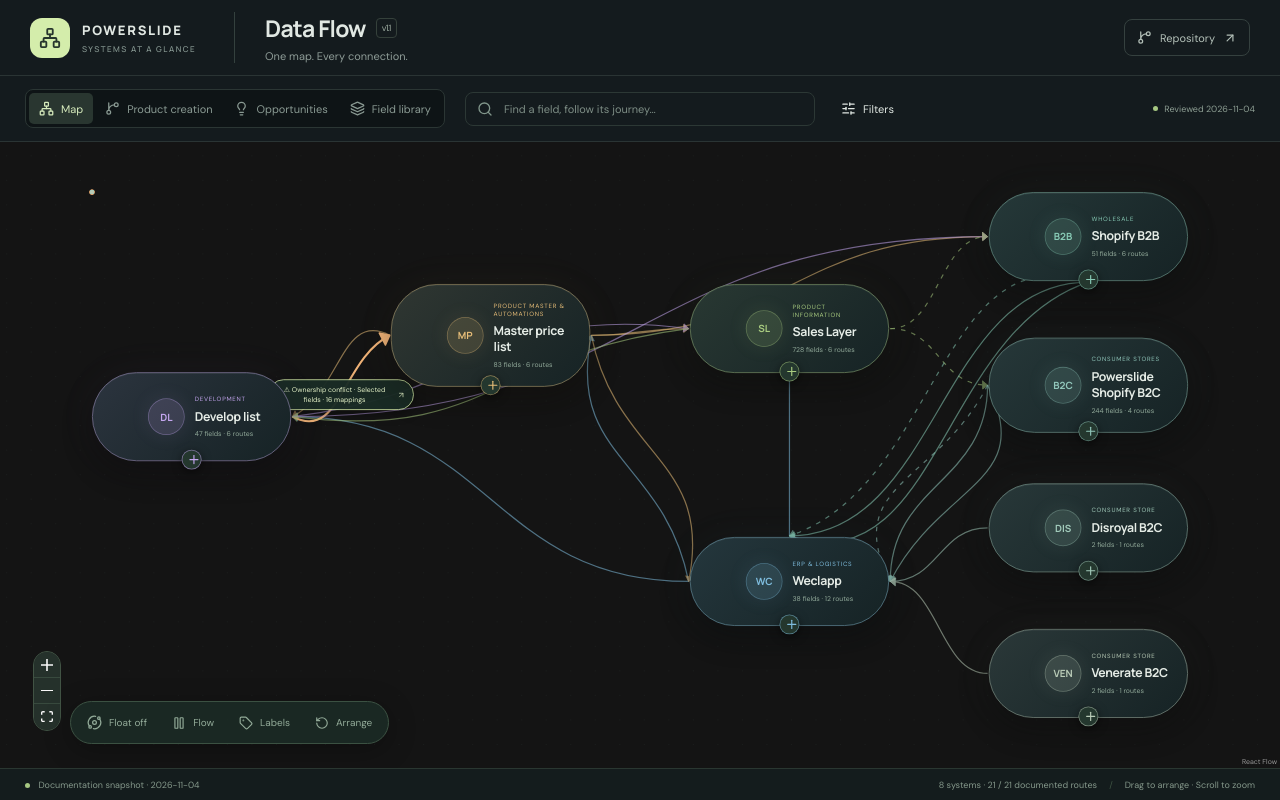
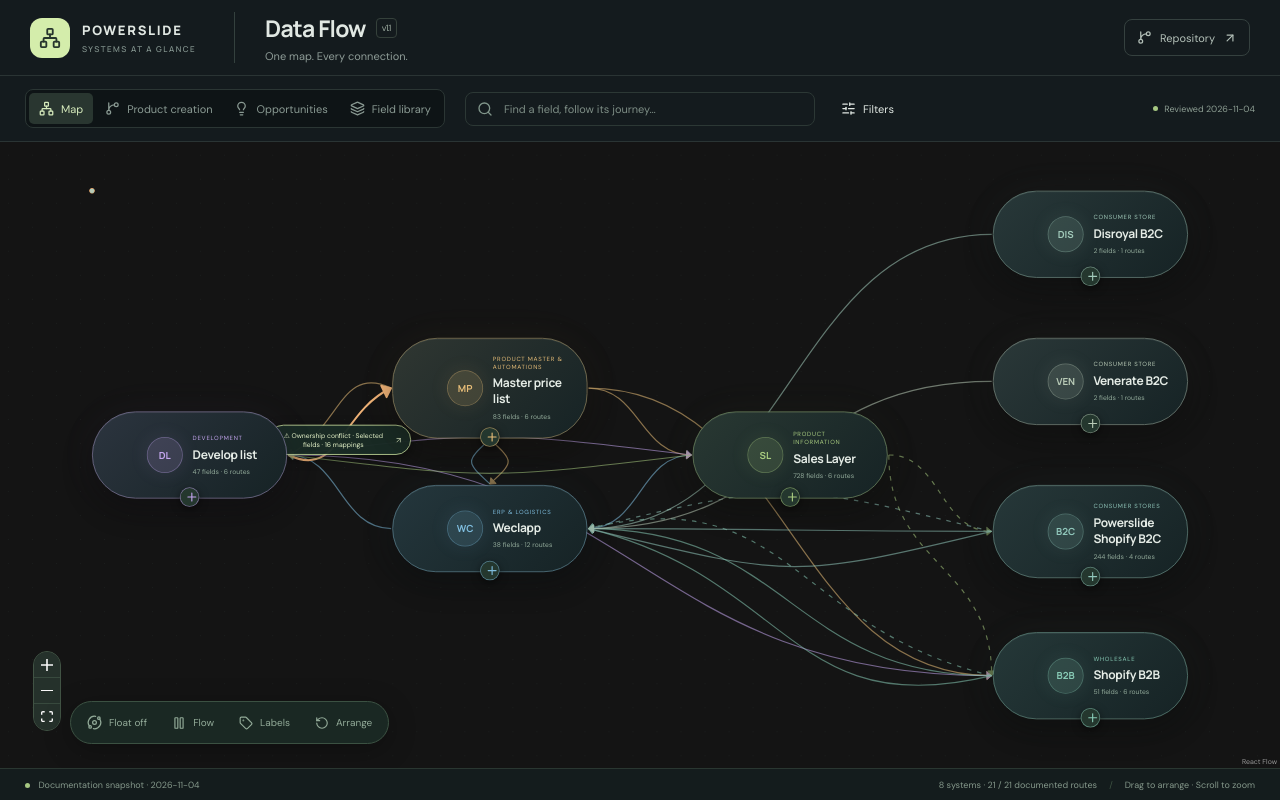
Before and after one commit to Powerslide-GmbH/data-flow, a React (Vite) app: page / in a window 1280 px wide. Built offline with nearby package versions, Linux system fonts and the light colour scheme.

Commit message:
Calculate adaptive system layout from stages and connections

```diff
--- a/src/Canvas.tsx
+++ b/src/Canvas.tsx
@@ -4,7 +4,7 @@ import {Plus,Minus,ArrowUpRight,Orbit,Move,Pause,Play,RotateCcw,Crown,ArrowLeft,
 import type {MapData,Field,Flow,System} from './types';
 import {traceField} from './graph.mjs';
 import {separate} from './physics.mjs';
-import {systemNodes,initialPositions,connectionSides} from './layout.mjs';
+import {systemNodes,connectionSides} from './layout.mjs';
 type Selection={system?:string;group?:string;field?:string;flow?:string};
 type Ctx={choose:(s:Selection)=>void;expand:(id:string)=>void;expanded:string[]};
 const Context=createContext<Ctx>({choose:()=>{},expand:()=>{},expanded:[]});
@@ -22,8 +22,8 @@ export function Canvas({data,selection,choose,flows,paused,setPaused,resetKey}:{
 const [expanded,setExpanded]=useState<string[]>([]);const [floating,setFloating]=useState(false);const [showLabels,setShowLabels]=useState(false);const [nodes,setNodes]=useState<Node[]>([]);const anchors=useRef<Record<string,{x:number;y:number}>>({});const dragId=useRef<string|null>(null);const {fitView}=useReactFlow();const allFields=useMemo(()=>new Map(data.fields.map(f=>[f.id,f])),[data]);
 const journey=useMemo(()=>selection.field?traceField(data.flows,selection.field):null,[selection.field,data]);
 const focus=!!journey;
-const save=(ns:Node[])=>{if(focus)return;const positions=Object.fromEntries(ns.map(n=>[n.id,n.position]));try{const saved=JSON.parse(localStorage.getItem('data-flow-group-layout-v3')||'{}');localStorage.setItem('data-flow-group-layout-v3',JSON.stringify({...saved,...positions}));}catch{}};
-useEffect(()=>{let next:Node[]=[];let saved:Record<string,{x:number;y:number}>={};try{saved=JSON.parse(localStorage.getItem('data-flow-group-layout-v3')||'{}');}catch{}
+const save=(ns:Node[])=>{if(focus)return;const positions=Object.fromEntries(ns.map(n=>[n.id,n.position]));try{const saved=JSON.parse(localStorage.getItem('data-flow-group-layout-v4')||'{}');localStorage.setItem('data-flow-group-layout-v4',JSON.stringify({...saved,...positions}));}catch{}};
+useEffect(()=>{let next:Node[]=[];let saved:Record<string,{x:number;y:number}>={};try{saved=JSON.parse(localStorage.getItem('data-flow-group-layout-v4')||'{}');}catch{}
 if(journey){const distances=new Map<string,number>([[selection.field!,0]]);for(let pass=0;pass<journey.fields.length;pass++)for(const f of data.flows)for(const m of f.mappings){for(const a of m.from)for(const b of m.to){if(!journey.fields.includes(a)||!journey.fields.includes(b))continue;if(distances.has(b)&&!distances.has(a))distances.set(a,distances.get(b)!-1);if(distances.has(a)&&!distances.has(b))distances.set(b,distances.get(a)!+1);}}
 const levels:Record<string,number>={};next=journey.fields.map(id=>{const f=allFields.get(id)!;const depth=distances.get(id)||0;const row=levels[depth]||0;levels[depth]=row+1;const hasOutgoing=data.flows.some(v=>v.mappings.some(m=>m.from.includes(id)));const owner=data.ownership[f.group];const origin=owner?owner.system===f.system:journey.origins.includes(id)&&hasOutgoing;return {id,type:'bubble',position:{x:depth*440+500,y:row*230+100},width:300,height:150,data:{kind:'field',system:data.systems.find(s=>s.id===f.system)!,label:f.label,technical:f.key,level:f.level,origin,ownerConfirmed:!!owner,selected:id===selection.field,receives:data.flows.some(v=>v.mappings.some(m=>m.to.includes(id)))}};});
 }else{next=systemNodes(data,expanded,saved);}
@@ -39,6 +39,6 @@ if(journey){for(const f of data.flows)for(const [i,m]of f.mappings.entries())for
 else{for(const f of flows){const siblings=flows.filter(v=>[v.source,v.target].sort().join(':')===[f.source,f.target].sort().join(':'));const lane=(siblings.indexOf(f)-(siblings.length-1)/2)*65;const s=data.systems.find(s=>s.id===f.source)!;edge(f.id,f.source,f.target,(f.ownershipConflict?'⚠ Ownership conflict · ':'')+f.name+(f.mappings.length?' · '+f.mappings.length+' mappings':''),f.ownershipConflict?'#efb277':s.color,['Approximate','Reported'].includes(f.evidence),()=>choose({flow:f.id}),lane,selection.flow===f.id||!!f.ownershipConflict);}}
 return <Context.Provider value={{choose,expand,expanded}}><div className="free-canvas">{focus&&<button className="back-to-map" onClick={()=>choose({})}><ArrowLeft size={15}/> All systems</button>}
 <ReactFlow nodes={nodes} edges={edges} nodeTypes={nodeTypes} edgeTypes={edgeTypes} onNodesChange={onChange} onNodeDragStart={(_,n)=>{dragId.current=n.id;}} onNodeDragStop={(_,n)=>{dragId.current=null;setNodes(ns=>{const next=separate(ns,null,25);anchors.current=Object.fromEntries(next.map(v=>[v.id,{...v.position}]));save(next);return next;});}} onNodeClick={(_,n)=>{const s=n.data.system as System;if(n.data.kind==='hub'||n.data.kind==='container')choose({system:s.id});else if(n.data.kind==='family')choose({system:s.id,group:n.data.group as string});else {const f=allFields.get(n.id)!;choose({system:f.system,group:f.group,field:f.id});}}} onEdgeClick={(_,e)=>{const f=data.flows.find(f=>f.id===e.id);if(f)choose({flow:f.id});}} minZoom={.2} maxZoom={2.2} nodesConnectable={false} edgesReconnectable={false} deleteKeyCode={null} colorMode="dark"><Background color="#384742" gap={32} size={.7}/><Controls showInteractive={false}/></ReactFlow>
-<div className="orbit-controls"><button className={floating?'enabled':''} onClick={()=>setFloating(!floating)}><Orbit size={15}/>{floating?'Float on':'Float off'}</button><button onClick={()=>setPaused(!paused)}>{paused?<Play size={14}/>:<Pause size={14}/>} Flow</button><button className={showLabels?'enabled':''} onClick={()=>setShowLabels(!showLabels)}><Tag size={14}/> Labels</button><button onClick={()=>{localStorage.removeItem('data-flow-group-layout-v3');setExpanded([]);choose({});setNodes(()=>{const next=separate(systemNodes(data,[]),null,50);anchors.current=Object.fromEntries(next.map(n=>[n.id,n.position]));return next;});setTimeout(()=>fitView({padding:.17,maxZoom:1.1,duration:500}),100);}}><RotateCcw size={14}/> Arrange</button></div>
+<div className="orbit-controls"><button className={floating?'enabled':''} onClick={()=>setFloating(!floating)}><Orbit size={15}/>{floating?'Float on':'Float off'}</button><button onClick={()=>setPaused(!paused)}>{paused?<Play size={14}/>:<Pause size={14}/>} Flow</button><button className={showLabels?'enabled':''} onClick={()=>setShowLabels(!showLabels)}><Tag size={14}/> Labels</button><button onClick={()=>{localStorage.removeItem('data-flow-group-layout-v4');setExpanded([]);choose({});setNodes(()=>{const next=separate(systemNodes(data,[]),null,50);anchors.current=Object.fromEntries(next.map(n=>[n.id,n.position]));return next;});setTimeout(()=>fitView({padding:.17,maxZoom:1.1,duration:500}),100);}}><RotateCcw size={14}/> Arrange</button></div>
 {!focus&&<div className="floating-tip"><Move size={15}/><span>Drag the parent to move its families <b>+</b> opens a system</span></div>}{focus&&<div className="journey-legend"><Crown size={15}/><span>Highlighted = documented source · Unmapped fields keep an unknown origin</span></div>}</div></Context.Provider>;
 }
--- /dev/null
+++ b/src/arrange.mjs
@@ -0,0 +1,35 @@
+export function arrangeSystems(nodes,data){
+  const byId=new Map(nodes.map(n=>[n.id,n]));
+  const ranks=new Map();
+  for(const [rank,stage] of (data.creation?.stages||[]).entries())for(const id of stage.systems)if(byId.has(id))ranks.set(id,rank);
+  const neighbours=new Map(nodes.map(n=>[n.id,new Set()]));
+  for(const f of data.flows)if(byId.has(f.source)&&byId.has(f.target)&&f.source!==f.target){neighbours.get(f.source).add(f.target);neighbours.get(f.target).add(f.source);}
+  // The documented creation stages anchor direction despite return routes and cycles.
+  const lastRank=Math.max(0,...ranks.values());
+  for(const n of nodes)if(!ranks.has(n.id)){
+    const linked=[...neighbours.get(n.id)];
+    const known=linked.filter(id=>ranks.has(id)).map(id=>ranks.get(id));
+    ranks.set(n.id,linked.length===1?lastRank:known.length?Math.round(known.reduce((a,b)=>a+b,0)/known.length):lastRank+1);
+  }
+  const layers=new Map();
+  for(const n of nodes){const rank=ranks.get(n.id);if(!layers.has(rank))layers.set(rank,[]);layers.get(rank).push(n);}
+  const ordered=[...layers.keys()].sort((a,b)=>a-b).map(rank=>layers.get(rank).sort((a,b)=>a.id.localeCompare(b.id)));
+  // Barycentre sweeps keep connected systems near each other within each stage.
+  const centres=new Map();
+  const measure=()=>{for(const layer of ordered)layer.forEach((n,i)=>centres.set(n.id,(i+.5)/layer.length));};
+  for(let pass=0;pass<6;pass++){
+    measure();
+    for(const layer of pass%2?[...ordered].reverse():ordered){
+      const score=n=>{const ys=[...neighbours.get(n.id)].map(id=>centres.get(id));return ys.length?ys.reduce((a,b)=>a+b,0)/ys.length:centres.get(n.id);};
+      layer.sort((a,b)=>score(a)-score(b)||a.id.localeCompare(b.id));
+    }
+  }
+  const heights=ordered.map(layer=>layer.reduce((h,n)=>h+n.height,0)+Math.max(0,layer.length-1)*80);
+  const totalHeight=Math.max(0,...heights);let x=0;
+  for(const [i,layer] of ordered.entries()){
+    let y=(totalHeight-heights[i])/2;
+    for(const n of layer){n.position={x,y};y+=n.height+80;}
+    x+=Math.max(...layer.map(n=>n.width))+140;
+  }
+  return nodes;
+}
--- a/src/layout.mjs
+++ b/src/layout.mjs
@@ -1,4 +1,4 @@
-export const initialPositions={dev:[0,235],master:[390,120],weclapp:[780,450],sl:[780,120],b2b:[1170,0],b2c:[1170,190],disroyal:[1170,380],venerate:[1170,570]};
+import {arrangeSystems} from './arrange.mjs';
 export function systemNodes(data,expanded,saved={}){
   const parents=[],children=[];
   const valid=p=>p&&Number.isFinite(p.x)&&Number.isFinite(p.y);
@@ -7,13 +7,15 @@ export function systemNodes(data,expanded,saved={}){
     const groups=data.groups.filter(g=>fields.some(f=>f.group===g.id));
     const open=expanded.includes(s.id),columns=Math.min(3,groups.length)||1;
     const width=open?columns*280+40:260,height=open?Math.ceil(groups.length/columns)*130+150:116;
-    parents.push({id:s.id,type:'bubble',position:valid(saved[s.id])?saved[s.id]:{x:initialPositions[s.id]?.[0]??s.x,y:initialPositions[s.id]?.[1]??s.y},width,height,style:{width,height},data:{kind:open?'container':'hub',system:s,count:fields.length,routes:data.flows.filter(f=>f.source===s.id||f.target===s.id).length}});
+    parents.push({id:s.id,type:'bubble',position:valid(saved[s.id])?saved[s.id]:{x:0,y:0},width,height,style:{width,height},data:{kind:open?'container':'hub',system:s,count:fields.length,routes:data.flows.filter(f=>f.source===s.id||f.target===s.id).length}});
     if(open)groups.forEach((g,i)=>{
       const id=s.id+'~'+g.id,base={x:35+(i%columns)*280,y:135+Math.floor(i/columns)*130};
       const p=valid(saved[id])?saved[id]:base;
       children.push({id,type:'bubble',parentId:s.id,extent:[[25,125],[width-25,height-25]],position:{x:Math.max(25,Math.min(width-270,p.x)),y:Math.max(125,Math.min(height-115,p.y))},width:245,height:90,zIndex:2,data:{kind:'family',system:s,group:g.id,label:g.name,count:fields.filter(f=>f.group===g.id).length}});
     });
   }
+  arrangeSystems(parents,data);
+  for(const n of parents)if(!expanded.length&&valid(saved[n.id]))n.position={...saved[n.id]};
   return [...parents,...children];
 }
 export function connectionSides(a,b){
--- a/src/main.tsx
+++ b/src/main.tsx
@@ -26,7 +26,7 @@ const selectedField=selection.field?byId.get(selection.field):undefined;
 const trace=useMemo(()=>selection.field?traceField(data.flows,selection.field):null,[selection.field]);
 const visibleFlows=data.flows.filter(f=>(family==='all'||f.groups.includes(family))&&(mode==='all'||f.mode===mode)&&(systemFilter==='all'||f.source===systemFilter||f.target===systemFilter)&&(evidence==='all'||(evidence==='approximate'?isApprox(f):!isApprox(f))));
 const results=useMemo(()=>data.fields.filter(f=>(!selection.system||f.system===selection.system)&&(!selection.group||f.group===selection.group)&&(family==='all'||f.group===family)&&(systemFilter==='all'||f.system===systemFilter)&&`${f.label} ${f.key} ${f.context||''}`.toLowerCase().includes(query.toLowerCase())),[selection.system,selection.group,family,systemFilter,query]);
-const reset=()=>{setView('map');setResetKey(v=>v+1);localStorage.removeItem('data-flow-group-layout-v3');select({});setQuery('');setFamily('all');setMode('all');setSystemFilter('all');setEvidence('all');};
+const reset=()=>{setView('map');setResetKey(v=>v+1);localStorage.removeItem('data-flow-group-layout-v4');select({});setQuery('');setFamily('all');setMode('all');setSystemFilter('all');setEvidence('all');};
 const flow=selection.flow?data.flows.find(f=>f.id===selection.flow):undefined;
 const system=selection.system?data.systems.find(s=>s.id===selection.system):undefined;
 const fieldButton=(f:Field)=><button key={f.id} className={'field-row '+(selection.field===f.id?'chosen':'')} onClick={()=>{select({system:f.system,group:f.group,field:f.id});setInventory(false);}}><span><strong>{f.label}</strong>{ownerOf(f)?<em className={ownerOf(f).system===f.system?'field-source-badge':'field-upstream'}>{ownerOf(f).system===f.system?'✦ Confirmed price source':'Price source: '+systemName(ownerOf(f).system)}</em>:!incoming.has(f.id)&&outgoing.has(f.id)?<em className="field-source-badge">✦ Documented source</em>:incoming.has(f.id)?<em className="field-upstream">From {[...incoming.get(f.id)!].map(systemName).join(", ")}</em>:null}<code>{f.key}</code><small>{systemName(f.system)} · {f.level}{f.multilingual?' · multilingual':''}</small></span><ArrowUpRight size={15}/></button>;
```
Also changed, not shown: 2 other files (tests, documents, lock files or other folders).
